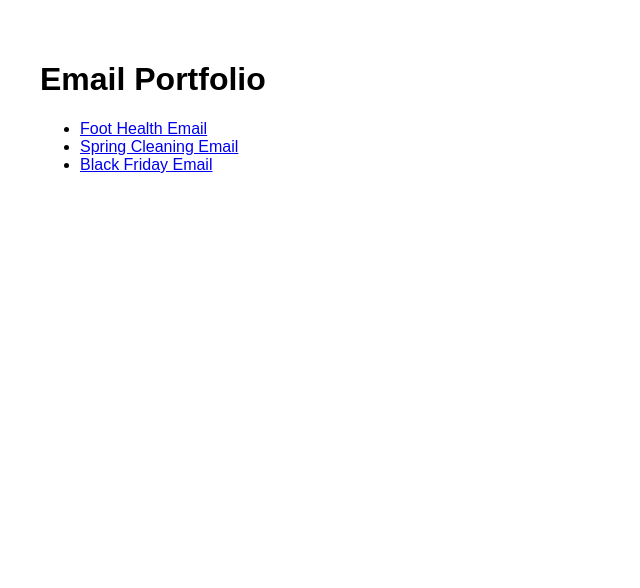
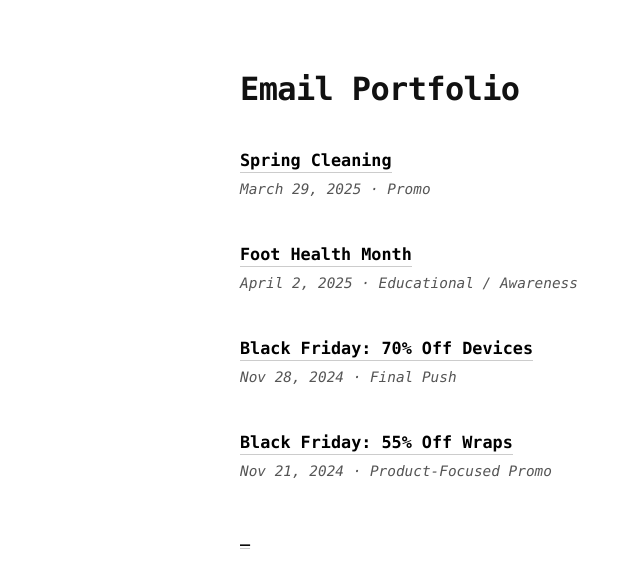
Before and after one commit to colleensisson/notion-email-portfolio, a plain HTML site: page index.html in a window 1280 px wide. Shown: the whole page, without its empty margins (0-640 px from the left). Drawn offline with Linux system fonts and the light colour scheme.

Commit message:
Add files via upload

```diff
--- a/index.html
+++ b/index.html
@@ -4,13 +4,68 @@
   <meta charset="UTF-8" />
   <meta name="viewport" content="width=device-width, initial-scale=1.0" />
   <title>Email Portfolio</title>
+  <style>
+    body {
+      font-family: ui-monospace, SFMono-Regular, Menlo, monospace;
+      background-color: #ffffff;
+      color: #111111;
+      max-width: 800px;
+      margin: 4rem auto;
+      padding: 0 2rem;
+      line-height: 1.6;
+    }
+    h1 {
+      font-size: 2rem;
+      font-weight: 600;
+      margin-bottom: 2rem;
+      letter-spacing: -0.02em;
+    }
+    ul {
+      list-style: none;
+      padding: 0;
+    }
+    li {
+      margin-bottom: 2.5rem;
+    }
+    a {
+      font-weight: 600;
+      font-size: 1.05rem;
+      color: #000000;
+      text-decoration: none;
+      border-bottom: 1px solid #ccc;
+      padding-bottom: 2px;
+    }
+    a:hover {
+      color: #555;
+      border-bottom-color: #555;
+    }
+    .label {
+      display: block;
+      font-size: 0.9rem;
+      color: #555;
+      font-style: italic;
+      margin-top: 0.25rem;
+    }
+  </style>
 </head>
-<body style="font-family: sans-serif; padding: 2rem;">
+<body>
   <h1>Email Portfolio</h1>
   <ul>
-    <li><a href="foot-health.html" target="_blank">Foot Health Email</a></li>
-    <li><a href="spring-cleaning.html" target="_blank">Spring Cleaning Email</a></li>
-    <li><a href="blkfri-70-off-devices.html" target="_blank">Black Friday Email</a></li>
-  </ul>
-</body>
-</html>
+    <li>
+      <a href="spring-cleaning.html" target="_blank">Spring Cleaning</a>
+      <span class="label">March 29, 2025 · Promo</span>
+    </li>
+    <li>
+      <a href="foot-health.html" target="_blank">Foot Health Month</a>
+      <span class="label">April 2, 2025 · Educational / Awareness</span>
+    </li>
+    <li>
+      <a href="blkfri-70-off-devices.html" target="_blank">Black Friday: 70% Off Devices</a>
+      <span class="label">Nov 28, 2024 · Final Push</span>
+    </li>
+    <li>
+      <a href="blkfri-55-off-wraps.html" target="_blank">Black Friday: 55% Off Wraps</a>
+      <span class="label">Nov 21, 2024 · Product-Focused Promo</span>
+    </li>
+    <li>
+      <a href="october-reset.html" target="_blank">_
```
